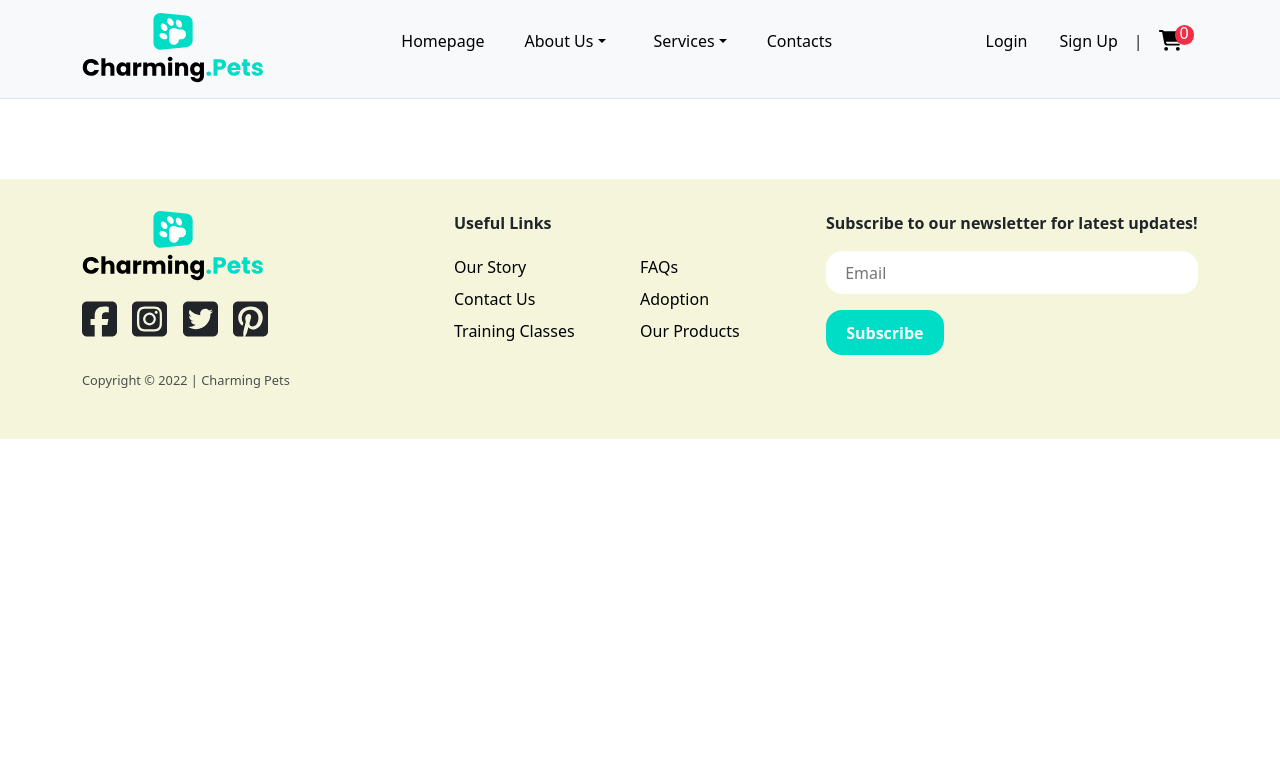
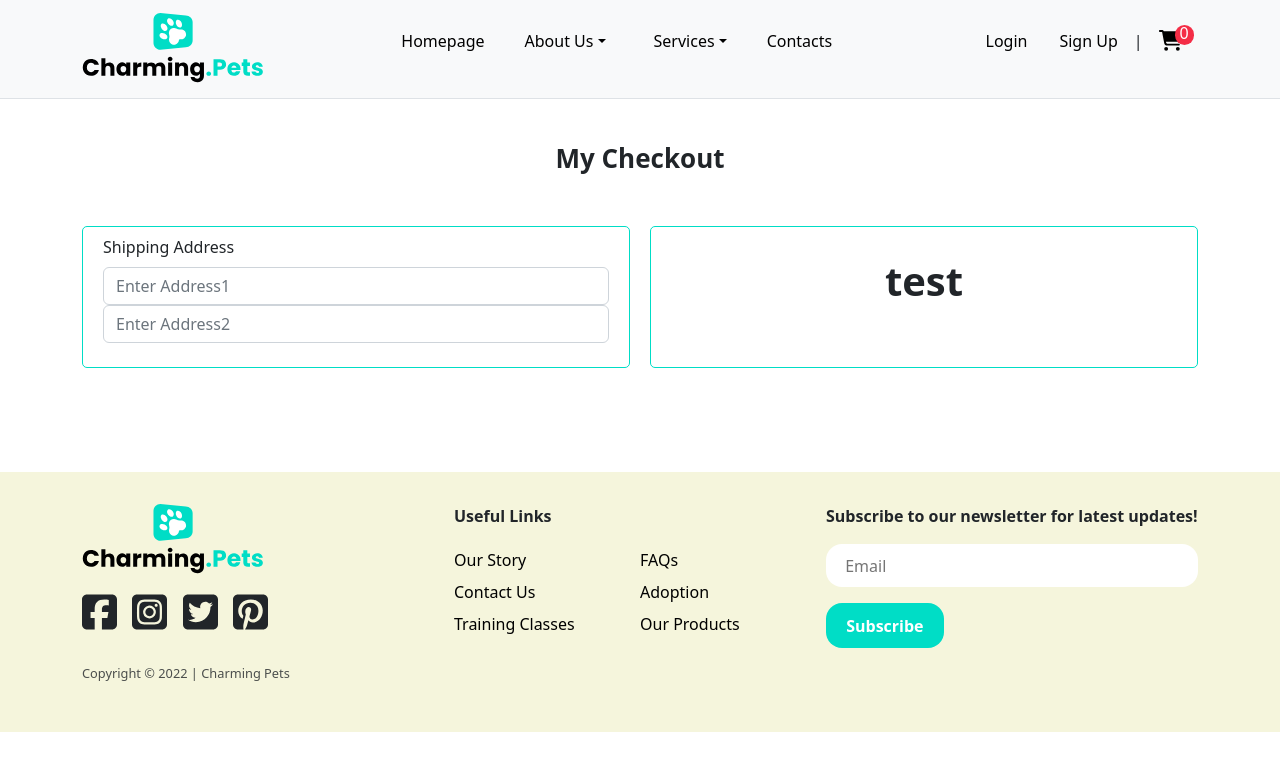
Before and after one commit to LightLotus/group-3-nickel-capstone, a React (Create React App) app: page /checkout in a window 1280 px wide. Shown: the top 770 px of the page. Built offline with nearby package versions, Linux system fonts and the light colour scheme.

Commit message:
adding check out

```diff
--- a/src/App.js
+++ b/src/App.js
@@ -14,7 +14,9 @@ import Cart from "./pages/Cart";
 import Login from "./pages/Login";
 import Register from "./pages/Register";
 import Homepage from "./pages/Homepage";
+import Checkout from "./pages/Checkout";
 import { BrowserRouter as Router, Routes, Route } from "react-router-dom";
+
 
 function App() {
   return (
@@ -34,6 +36,7 @@ function App() {
         <Route path="/cart" element={<Cart />} />
         <Route path="/login" element={<Login />} />
         <Route path="/register" element={<Register />} />
+        <Route path="/checkout" element={<Checkout />} />
       </Routes>
       <Footer />
     </Router>
--- a/src/css/Adoption.css
+++ b/src/css/Adoption.css
@@ -1,6 +1,5 @@
-#video{
-    margin-left: 10rem;
-}
+
+
 
 .button-addopt{
   background-color: #00DDC6;
@@ -14,6 +13,7 @@
   font-weight: bold;
   margin-bottom: 5rem;
   margin-top: 3rem;
+
 
 }
 
@@ -29,11 +29,15 @@
     height: 0;
     width: 100%;
 
+
+
+
   }
   .video-container iframe {
-    position: absolute;
+  position: absolute;
   top: 0;
   left: 0;
   width: 100%;
   height: 100%;
+
   }
--- /dev/null
+++ b/src/css/Checkout.css
@@ -0,0 +1,19 @@
+.checkout{
+    font-size: 26px;
+    font-weight:500;
+    margin-bottom: 3rem;
+}
+
+.check-outborder1{
+    border-color:#00DDC6!important;
+    border-radius: 5px;
+    margin-right: 10px;
+
+}
+
+.check-outborder2{
+    border-color:#00DDC6!important;
+    border-radius:5px;
+    margin-left: 10px;
+
+}
--- a/src/pages/Cart.js
+++ b/src/pages/Cart.js
@@ -37,7 +37,7 @@ const Cart = () => {
       <tr>
         <td>Pedigree Dentastix Dog Treats Puppy 56g (7 Sticks) For 4-12 months</td>
         <td><img src="/image.plus-minus.svg" alt="image" /></td>
-        <td>PHP 79.00</td>
+        <td>₱ 79.00</td>
 
       </tr>
       <tr>
@@ -55,7 +55,7 @@ const Cart = () => {
     <Col md={5} className="Cart-box border">
     <Row>
       <Col className='text-start'>Total</Col>
-      <Col className='text-end'>PHP 79.00</Col>
+      <Col className='text-end'>₱ 79.00</Col>
     </Row>
       <p id='p-tax'>Tax included. Shipping calculated at checkout</p>
       <MDBBtn href="#" className="Checkout">Checkout</MDBBtn>
--- /dev/null
+++ b/src/pages/Checkout.js
@@ -0,0 +1,38 @@
+import Container from "react-bootstrap/Container";
+import "../css/Checkout.css";
+import Row from 'react-bootstrap/Row';
+import Col from 'react-bootstrap/Col';
+import Form from 'react-bootstrap/Form';
+
+
+
+
+const Checkout = () => {
+    return (
+        <Container className="p-4">
+       <div className="checkout text-center"> <b>My Checkout</b></div>
+
+       <Row >
+        <Col className="check-outborder1 border">
+        <Form className="p-2">
+      <Form.Group className="mb-3" controlId="formBasicEmail">
+        <Form.Label>Shipping Address</Form.Label>
+        <Form.Control type="text" placeholder="Enter Address1" />
+        <Form.Control type="text" placeholder="Enter Address2" />
+
+      </Form.Group>
+      </Form>
+
+        </Col>
+
+        <Col className="check-outborder2 border"><h1 className="text-center">test</h1></Col>
+      </Row>
+
+
+
+
+    </Container>
+    );
+  };
+
+  export default Checkout;
--- a/src/pages/OurStory.js
+++ b/src/pages/OurStory.js
@@ -13,10 +13,6 @@ import {
 } from 'mdb-react-ui-kit';
 import Row from 'react-bootstrap/Row';
 import Col from 'react-bootstrap/Col';
-
-
-
-
 
 
 
```
Also changed, not shown: src/pages/Adoption.js (+5 -8 lines).
